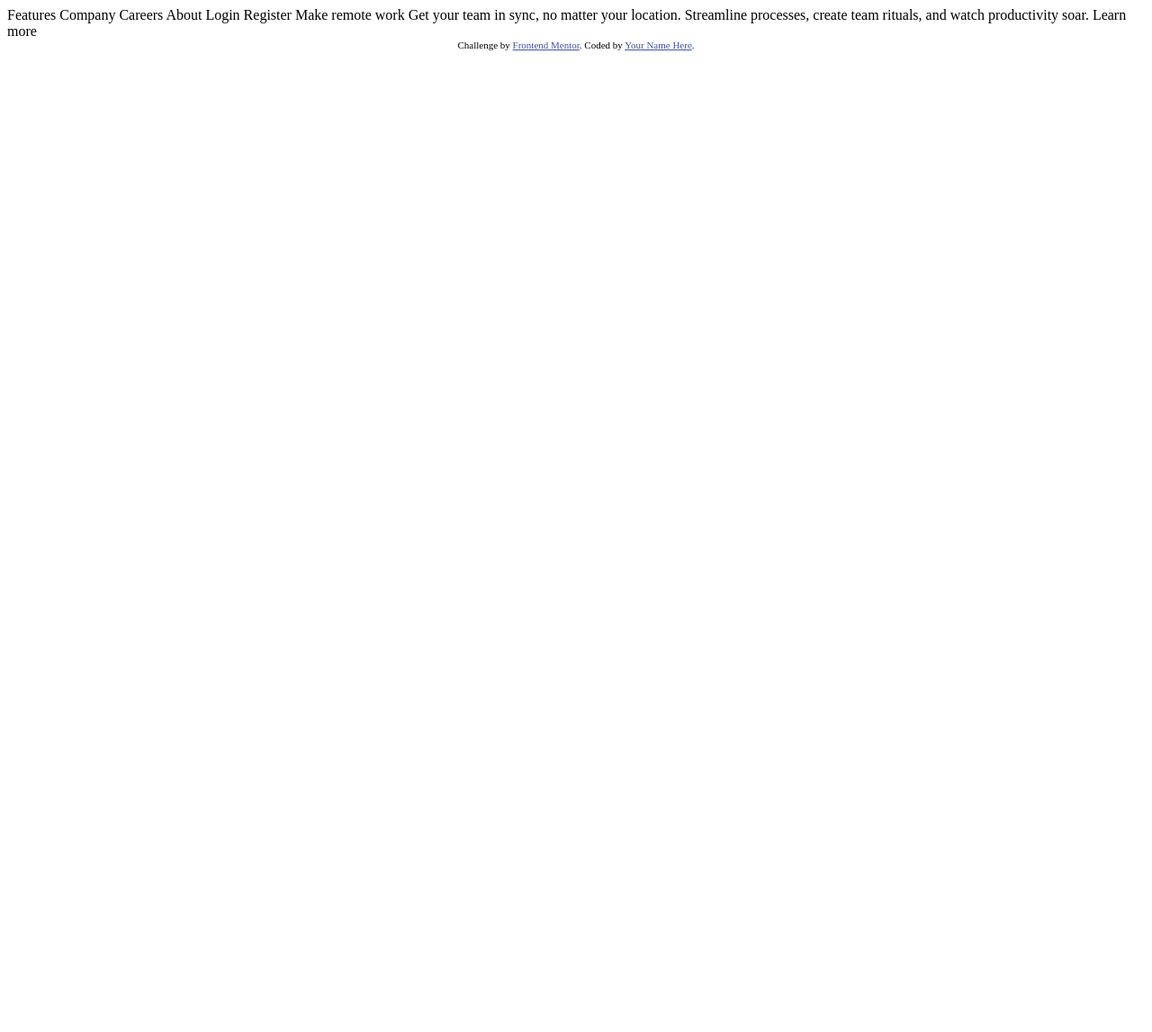
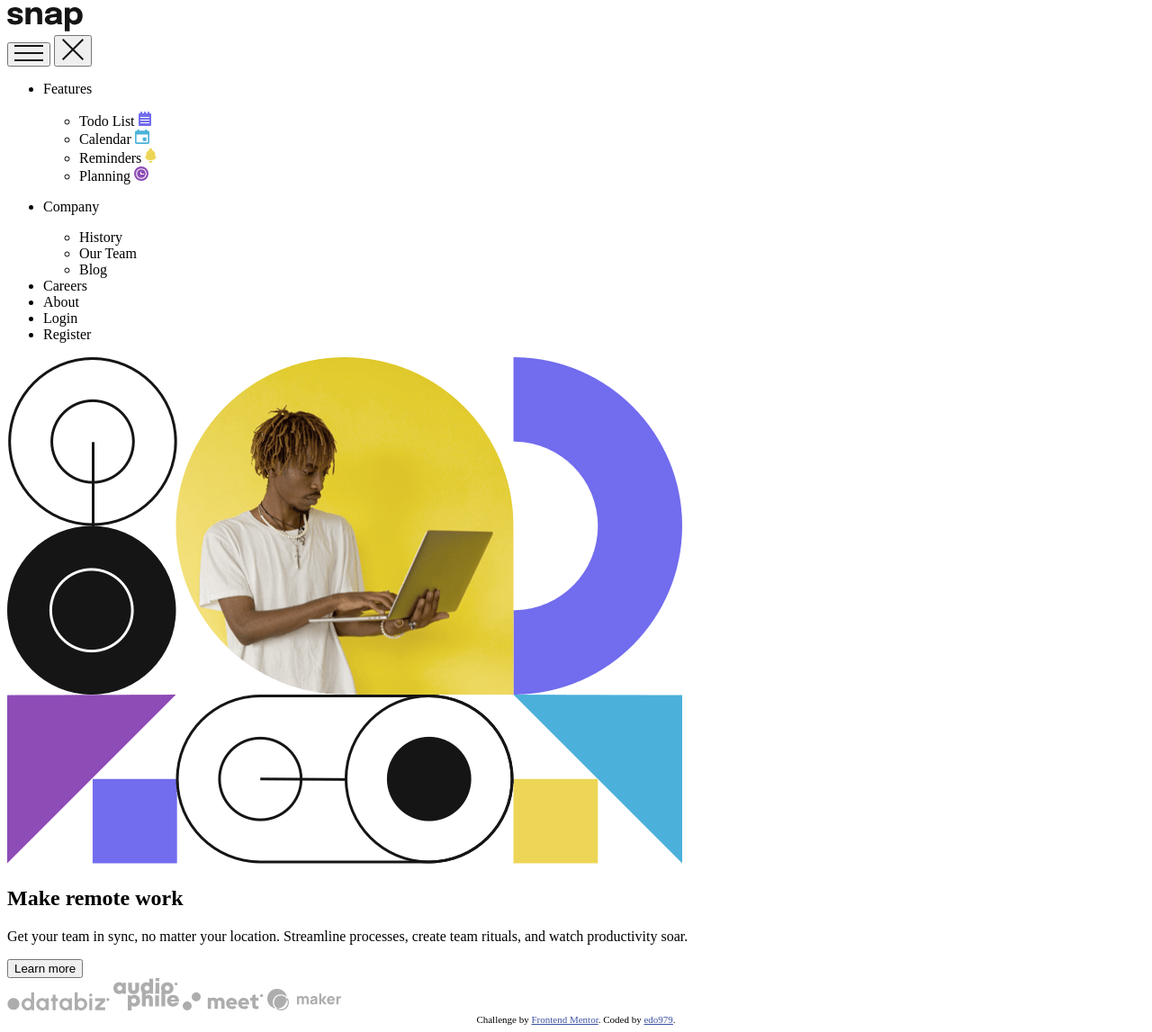
Before and after one commit to edo979/intro-section-with-dropdown-navigation-main, a plain HTML site: page index.html in a window 1280 px wide. Shown: the whole page at 90% size. Before the commit the page ends 800 px from the top, so only its background shows below. Drawn offline with Linux system fonts and the light colour scheme.

Commit message:
html layout finish

```diff
--- a/index.html
+++ b/index.html
@@ -1,39 +1,94 @@
 <!DOCTYPE html>
 <html lang="en">
   <head>
-  <meta charset="UTF-8">
-  <meta name="viewport" content="width=device-width, initial-scale=1.0"> <!-- displays site properly based on user's device -->
+    <meta charset="UTF-8" />
+    <meta name="viewport" content="width=device-width, initial-scale=1.0" />
 
-  <link rel="icon" type="image/png" sizes="32x32" href="./images/favicon-32x32.png">
+    <link
+      rel="icon"
+      type="image/png"
+      sizes="32x32"
+      href="./images/favicon-32x32.png"
+    />
 
     <title>Frontend Mentor | Intro section with dropdown navigation</title>
-
-  <!-- Feel free to remove these styles or customise in your own stylesheet 👍 -->
     <style>
-    .attribution { font-size: 11px; text-align: center; }
-    .attribution a { color: hsl(228, 45%, 44%); }
+      .attribution {
+        font-size: 11px;
+        text-align: center;
+      }
+      .attribution a {
+        color: hsl(228, 45%, 44%);
+      }
     </style>
   </head>
   <body>
+    <nav class="nav">
+      <div class="nav_logo">
+        <img src="images/logo.svg" alt="Snap" />
+      </div>
 
-  Features
-  Company
-  Careers
-  About
+      <div class="nav_toggler">
+        <button class="nav_open">
+          <img src="images/icon-menu.svg" alt="" />
+        </button>
+        <button class="nav_close">
+          <img src="images/icon-close-menu.svg" alt="" />
+        </button>
+      </div>
 
-  Login
-  Register
+      <ul class="nav_list">
+        <li class="nav_list-item">
+          <div class="dropdown">
+            <p class="dropdown_title">Features</p>
+            <ul class="dropdown_list">
+              <li>Todo List <img src="images/icon-todo.svg" alt="" /></li>
+              <li>Calendar <img src="images/icon-calendar.svg" alt="" /></li>
+              <li>Reminders <img src="images/icon-reminders.svg" alt="" /></li>
+              <li>Planning <img src="images/icon-planning.svg" alt="" /></li>
+            </ul>
+          </div>
+        </li>
 
-  Make remote work
+        <li class="nav_list-item">
+          <div class="dropdown">
+            <p class="dropdown_title">Company</p>
+            <ul class="dropdown_list">
+              <li>History</li>
+              <li>Our Team</li>
+              <li>Blog</li>
+            </ul>
+          </div>
+        </li>
 
+        <li class="nav_list-item">Careers</li>
+        <li class="nav_list-item">About</li>
+        <li class="nav_list-item">Login</li>
+        <li class="nav_list-item">Register</li>
+      </ul>
+    </nav>
+    <section class="intro">
+      <img src="images/image-hero-mobile.png" alt="" class="intro_img" />
+      <h1>Make remote work</h1>
+      <p>
         Get your team in sync, no matter your location. Streamline processes,
         create team rituals, and watch productivity soar.
-
-  Learn more
+      </p>
+      <button class="btn btn-primary">Learn more</button>
+      <div class="flex">
+        <img src="images/client-databiz.svg" alt="Databiz" />
+        <img src="images/client-audiophile.svg" alt="Audiophile" />
+        <img src="images/client-meet.svg" alt="Meet" />
+        <img src="images/client-maker.svg" alt="Maker" />
+      </div>
+    </section>
 
     <div class="attribution">
-    Challenge by <a href="https://www.frontendmentor.io?ref=challenge" target="_blank">Frontend Mentor</a>.
-    Coded by <a href="#">Your Name Here</a>.
+      Challenge by
+      <a href="https://www.frontendmentor.io?ref=challenge" target="_blank"
+        >Frontend Mentor</a
+      >. Coded by
+      <a href="https://www.frontendmentor.io/profile/edo979">edo979</a>.
     </div>
   </body>
 </html>
```
Lines whose indentation alone changed are shown as unchanged.
